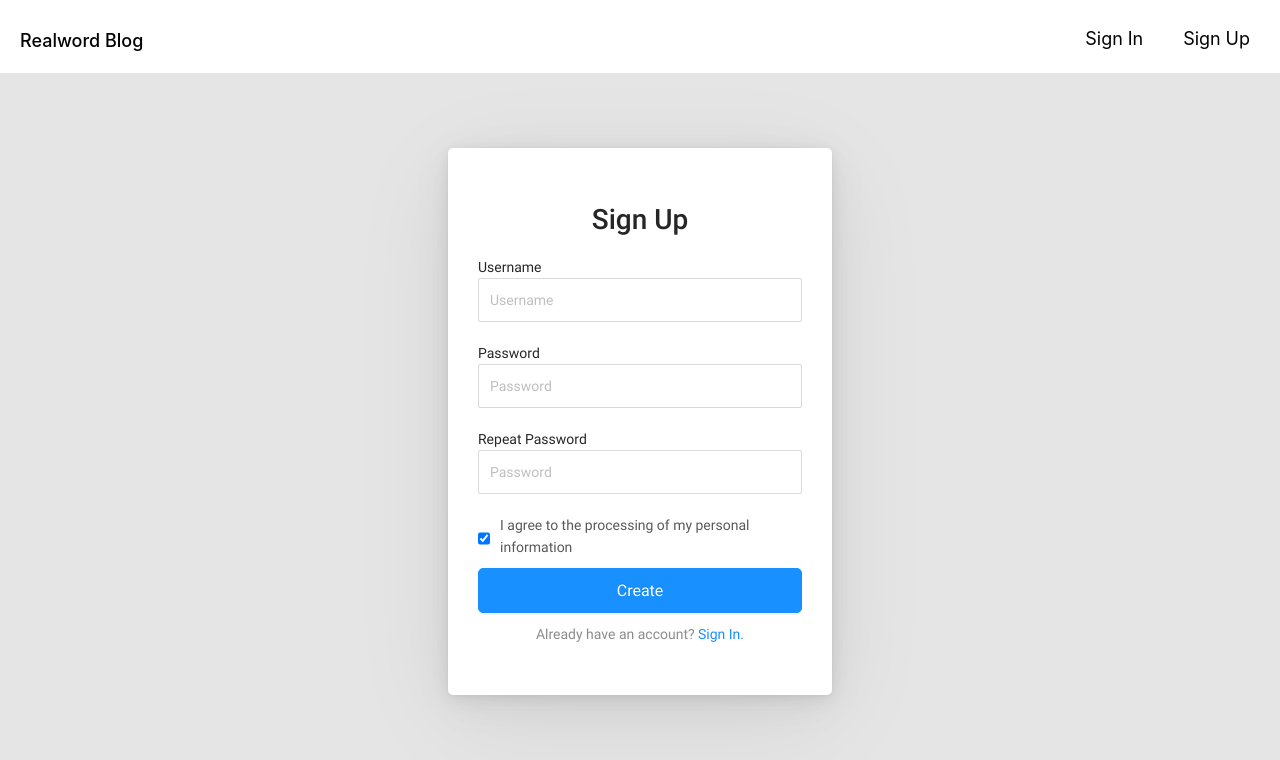
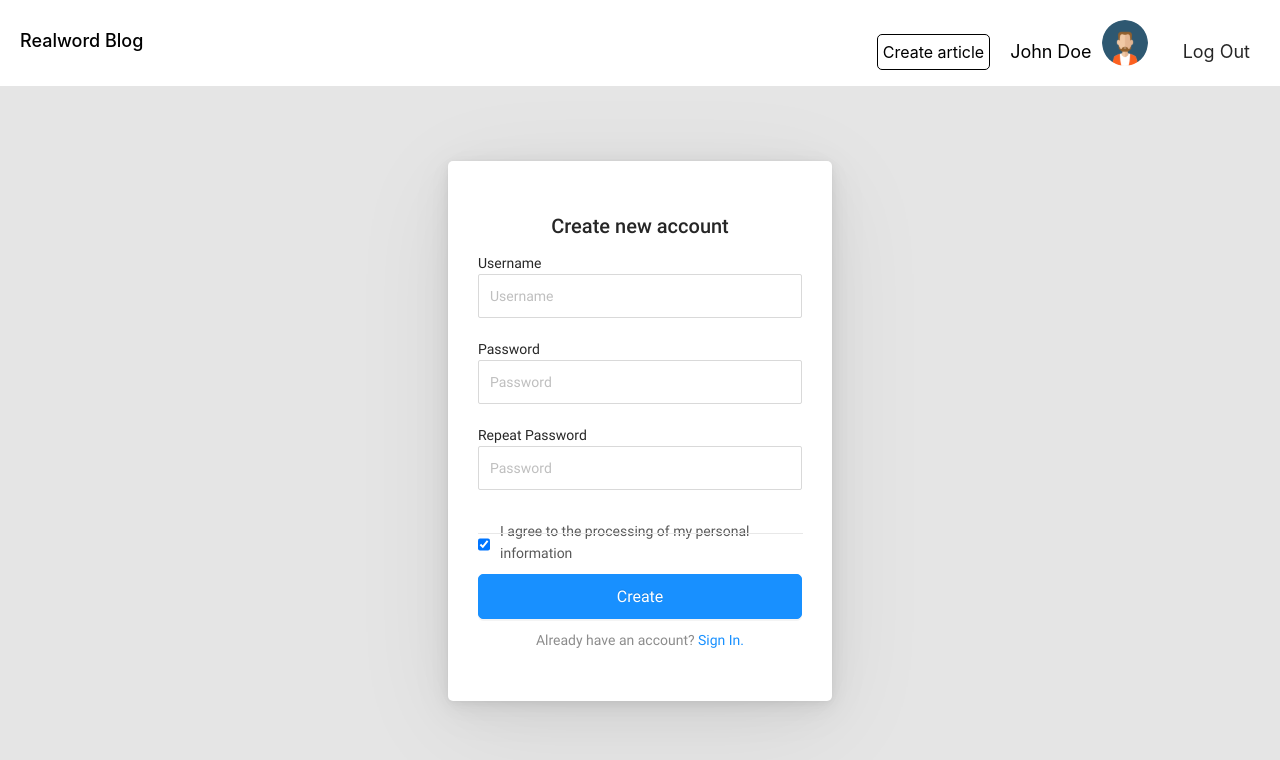
Before and after one commit to polinayermolenko/realworldBlog, a React (Create React App) app: page /sign-up in a window 1280 px wide. Shown: the top 760 px of the page. Built offline with nearby package versions, Linux system fonts and the light colour scheme.

Commit message:
Refactoring of the header

```diff
--- a/src/components/Header/Header.jsx
+++ b/src/components/Header/Header.jsx
@@ -1,21 +1,21 @@
 import React from 'react';
 import { Link } from 'react-router-dom';
+import LoggedInUser from '../LoggedInUser/LoggedInUser';
+import LoggedOutUser from '../LoggedOutUser/LoggedOutUser';
 import classes from './Header.module.scss';
 
-const Header = () => (
+const Header = () => {
+  const loggedIn = true;
+  return (
     <header className={classes.Header}>
       <h1 className={classes.Header__Title}>
         <Link className={classes.Header__TitleLink} to="/">
           Realword Blog
         </Link>
       </h1>
-    <Link className={classes.Header__SignIn} to="/sign-in">
-      Sign In
-    </Link>
-    <Link className={classes.Header__SignUp} to="/sign-up">
-      Sign Up
-    </Link>
+      {loggedIn ? <LoggedInUser /> : <LoggedOutUser />}
     </header>
   );
+};
 
 export default Header;
--- a/src/components/Header/Header.module.scss
+++ b/src/components/Header/Header.module.scss
@@ -1,6 +1,5 @@
 .Header {
   display: flex;
-  justify-content: space-between;
   padding: 20px 20px 15px;
   font-size: 18px;
   line-height: 28px;
@@ -18,15 +17,73 @@
   color: #000000;
 }
 
-.Header__SignIn {
-  margin-left: auto;
-  margin-right: 20px;
-
+.Header__LoggedOut,
+.Header__LoggedIn {
+ display: flex;
+ align-items: baseline;
+ margin-left: auto;
 }
 
-.Header__SignIn,
+.Header__LoggedOut {
+  align-items: flex-end;
+}
+
+.Header__UserInfo {
+  display: flex;
+  align-items: flex-end;
+  margin-right: 25px;
+}
+
+.Header__Username {
+  color: #000000;
+  margin-right: 10px;
+}
+
+.Header__CreateArticle {
+  margin-right: 20px;
+  padding: 3px 5px;
+  font-size: 16px;
+  color: #000000;
+  border: 1px solid #000000;
+  border-radius: 5px;
+}
+
+.Header__CreateArticle:active,
+.Header__CreateArticle:hover {
+  color: #52C41A;
+  border: 1px solid #52C41A;
+}
+
+.Header__Avatar {
+  width: 46px;
+  height: 46px;
+  border-radius: 50%;
+}
+
+.Header__LogOut {
+  box-sizing: border-box;
+  margin: 0;
+  padding: 5px 10px;
+
+  border: none;
+  background-color: transparent;
+  cursor: pointer;
+  outline: none;
+}
+
+.Header__LogOut:active,
+.Header__LogOut:hover,
+.Header__Username:active,
+.Header__Username:hover {
+  color: #52C41A;
+}
+
+.Header__SignIn {
+  margin-right: 20px;
+  color: #000000;
+}
+
 .Header__SignUp {
-  padding: 5px 10px;
   color: #000000;
 }
 
--- /dev/null
+++ b/src/components/LoggedInUser/LoggedInUser.jsx
@@ -0,0 +1,18 @@
+import React from 'react';
+import { Link } from 'react-router-dom';
+import UserInfo from '../UserInfo/UserInfo';
+import classes from '../Header/Header.module.scss';
+
+const LoggedInUser = () => (
+  <div className={classes.Header__LoggedIn}>
+    <Link className={classes.Header__CreateArticle} to="/new-article">
+      Create article
+    </Link>
+    <UserInfo />
+    <button type="button" className={classes.Header__LogOut}>
+      Log Out
+    </button>
+  </div>
+);
+
+export default LoggedInUser;
--- /dev/null
+++ b/src/components/LoggedOutUser/LoggedOutUser.jsx
@@ -0,0 +1,16 @@
+import React from 'react';
+import { Link } from 'react-router-dom';
+import classes from '../Header/Header.module.scss';
+
+const LoggedOutUser = () => (
+  <div className={classes.Header__LoggedOut}>
+    <Link className={classes.Header__SignIn} to="/sign-in">
+      Sign In
+    </Link>
+    <Link className={classes.Header__SignUp} to="/sign-up">
+      Sign Up
+    </Link>
+  </div>
+);
+
+export default LoggedOutUser;
--- a/src/components/SignIn/SignIn.module.scss
+++ b/src/components/SignIn/SignIn.module.scss
@@ -8,16 +8,14 @@
   font-style: normal;
   border-radius: 5px;
   background-color: #ffffff;
-  box-shadow: 0px 22px 106px rgba(0, 0, 0, 0.07),
-            0px 9.19107px 44.2843px rgba(0, 0, 0, 0.0503198),
-            0px 4.91399px 23.6765px rgba(0, 0, 0, 0.0417275),
-            0px 2.75474px 13.2728px rgba(0, 0, 0, 0.035),
-            0px 1.46302px 7.04911px rgba(0, 0, 0, 0.0282725),
-            0px 0.608796px 2.93329px rgba(0, 0, 0, 0.0196802);
+  box-shadow: 0px 22px 106px rgba(0, 0, 0, 0.07), 0px 9.19107px 44.2843px rgba(0, 0, 0, 0.0503198),
+    0px 4.91399px 23.6765px rgba(0, 0, 0, 0.0417275), 0px 2.75474px 13.2728px rgba(0, 0, 0, 0.035),
+    0px 1.46302px 7.04911px rgba(0, 0, 0, 0.0282725), 0px 0.608796px 2.93329px rgba(0, 0, 0, 0.0196802);
 }
 
 .SignIn__Title {
   font-family: 'Roboto-Medium', 'Segoe UI', sans-serif;
+  font-size: 20px;
   font-weight: 500;
   font-style: normal;
   text-align: center;
@@ -43,6 +41,6 @@ button.SignIn__Submit {
 .SignIn__Question {
   margin: 0;
   padding: 0;
-  color:#8C8C8C;
+  color: #8c8c8c;
   text-align: center;
 }
--- a/src/components/SignUp/SignUp.jsx
+++ b/src/components/SignUp/SignUp.jsx
@@ -6,7 +6,7 @@ import classes from './SignUp.module.scss';
 const SignUp = () => (
   <div className={classes.SignUp}>
     <form action="">
-      <h1 className={classes.SignUp__Title}>Sign Up</h1>
+      <h1 className={classes.SignUp__Title}>Create new account</h1>
       <label htmlFor="username">Username</label>
       <Input className={classes.SignUp__Input} id="username" placeholder="Username" />
       <label htmlFor="password">Password</label>
--- a/src/components/SignUp/SignUp.module.scss
+++ b/src/components/SignUp/SignUp.module.scss
@@ -8,16 +8,14 @@
   font-style: normal;
   border-radius: 5px;
   background-color: #ffffff;
-  box-shadow: 0px 22px 106px rgba(0, 0, 0, 0.07),
-                0px 9.19107px 44.2843px rgba(0, 0, 0, 0.0503198),
-                0px 4.91399px 23.6765px rgba(0, 0, 0, 0.0417275),
-                0px 2.75474px 13.2728px rgba(0, 0, 0, 0.035),
-                0px 1.46302px 7.04911px rgba(0, 0, 0, 0.0282725),
-                0px 0.608796px 2.93329px rgba(0, 0, 0, 0.0196802);
+  box-shadow: 0px 22px 106px rgba(0, 0, 0, 0.07), 0px 9.19107px 44.2843px rgba(0, 0, 0, 0.0503198),
+    0px 4.91399px 23.6765px rgba(0, 0, 0, 0.0417275), 0px 2.75474px 13.2728px rgba(0, 0, 0, 0.035),
+    0px 1.46302px 7.04911px rgba(0, 0, 0, 0.0282725), 0px 0.608796px 2.93329px rgba(0, 0, 0, 0.0196802);
 }
 
 .SignUp__Title {
   font-family: 'Roboto-Medium', 'Segoe UI', sans-serif;
+  font-size: 20px;
   font-weight: 500;
   font-style: normal;
   text-align: center;
@@ -33,14 +31,27 @@ input.SignUp__Input {
 
 .SignUp__Label {
   display: flex;
+  margin-top: 10px;
   margin-bottom: 10px;
   color: #595959;
 }
 
 input.SignUp__Checkbox {
+  position: relative;
   width: auto;
   margin-top: 5px;
   margin-right: 10px;
+}
+
+input.SignUp__Checkbox::before {
+  content: '';
+  position: absolute;
+  width: 325px;
+  height: 1px;
+  left: 0px;
+  bottom: 20px;
+  background-color: #E8E8E8;
+  margin-bottom: 10px;
 }
 
 button.SignUp__Submit {
@@ -55,6 +66,6 @@ button.SignUp__Submit {
 .SignUp__Question {
   margin: 0;
   padding: 0;
-  color:#8C8C8C;
+  color: #8c8c8c;
   text-align: center;
 }
--- /dev/null
+++ b/src/components/UserInfo/UserInfo.jsx
@@ -0,0 +1,13 @@
+import React from 'react';
+import { Link } from 'react-router-dom';
+import classes from '../Header/Header.module.scss';
+import DefaultUserAvatar from '../../img/DefaultUserAvatar.svg';
+
+const UserInfo = () => (
+  <Link className={classes.Header__UserInfo} to="/profile">
+    <span className={classes.Header__Username}>John Doe</span>
+    <img className={classes.Header__Avatar} src={DefaultUserAvatar} width="46" height="46" alt="Avatar" />
+  </Link>
+);
+
+export default UserInfo;
--- a/src/index.scss
+++ b/src/index.scss
@@ -7,16 +7,14 @@
 
 @font-face {
   font-family: 'Roboto-Regular';
-  src: url('./fonts/Roboto-Regular.woff2') format('woff2'),
-       url('./fonts/Roboto-Regular.woff') format('woff');
+  src: url('./fonts/Roboto-Regular.woff2') format('woff2'), url('./fonts/Roboto-Regular.woff') format('woff');
   font-weight: normal;
   font-style: normal;
 }
 
 @font-face {
   font-family: 'Roboto-Medium';
-  src: url('./fonts/Roboto-Medium.woff2') format('woff2'),
-       url('./fonts/Roboto-Medium.woff') format('woff');
+  src: url('./fonts/Roboto-Medium.woff2') format('woff2'), url('./fonts/Roboto-Medium.woff') format('woff');
   font-weight: normal;
   font-style: normal;
 }
```
Also changed, not shown: src/img/DefaultUserAvatar.svg (added), 1 other file (tests, documents, lock files or other folders). Lines whose indentation alone changed are shown as unchanged.
